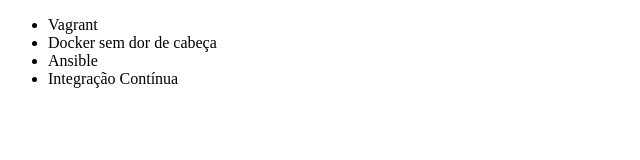
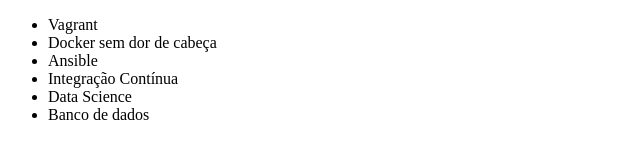
Before and after one commit to jocygnetoqi3/github-repo, a plain HTML site: page index.html in a window 1280 px wide. Shown: the whole page, without its empty margins (0-640 px from the left). Drawn offline with Linux system fonts and the light colour scheme.

Commit message:
adicionando novos itens a lista

```diff
--- a/index.html
+++ b/index.html
@@ -10,6 +10,8 @@
         <li>Docker sem dor de cabeça</li>
         <li>Ansible</li>
         <li>Integração Contínua</li>
+        <li>Data Science</li>
+        <li>Banco de dados</li>
     </ul>
 </body>
 </html>
```
